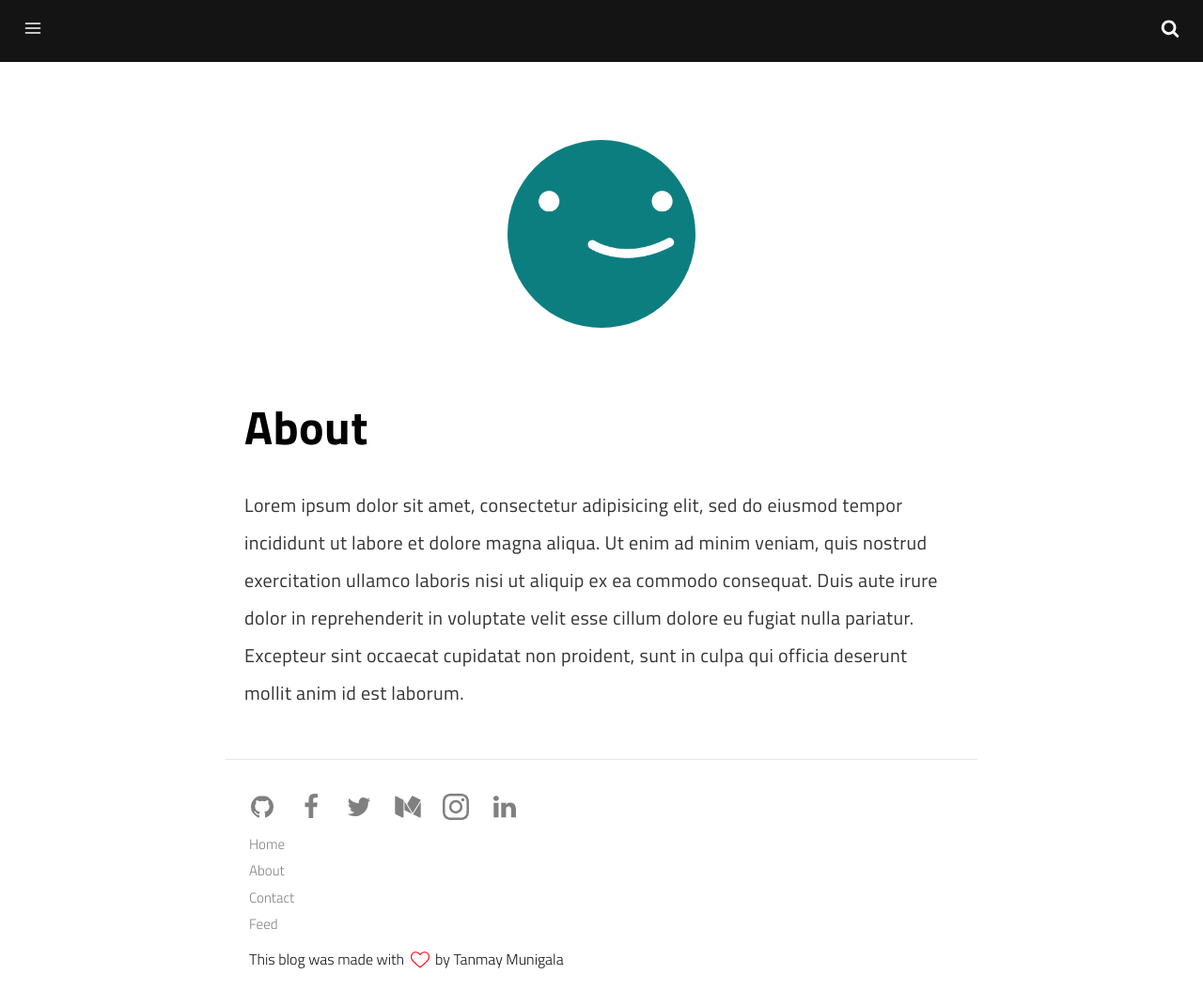
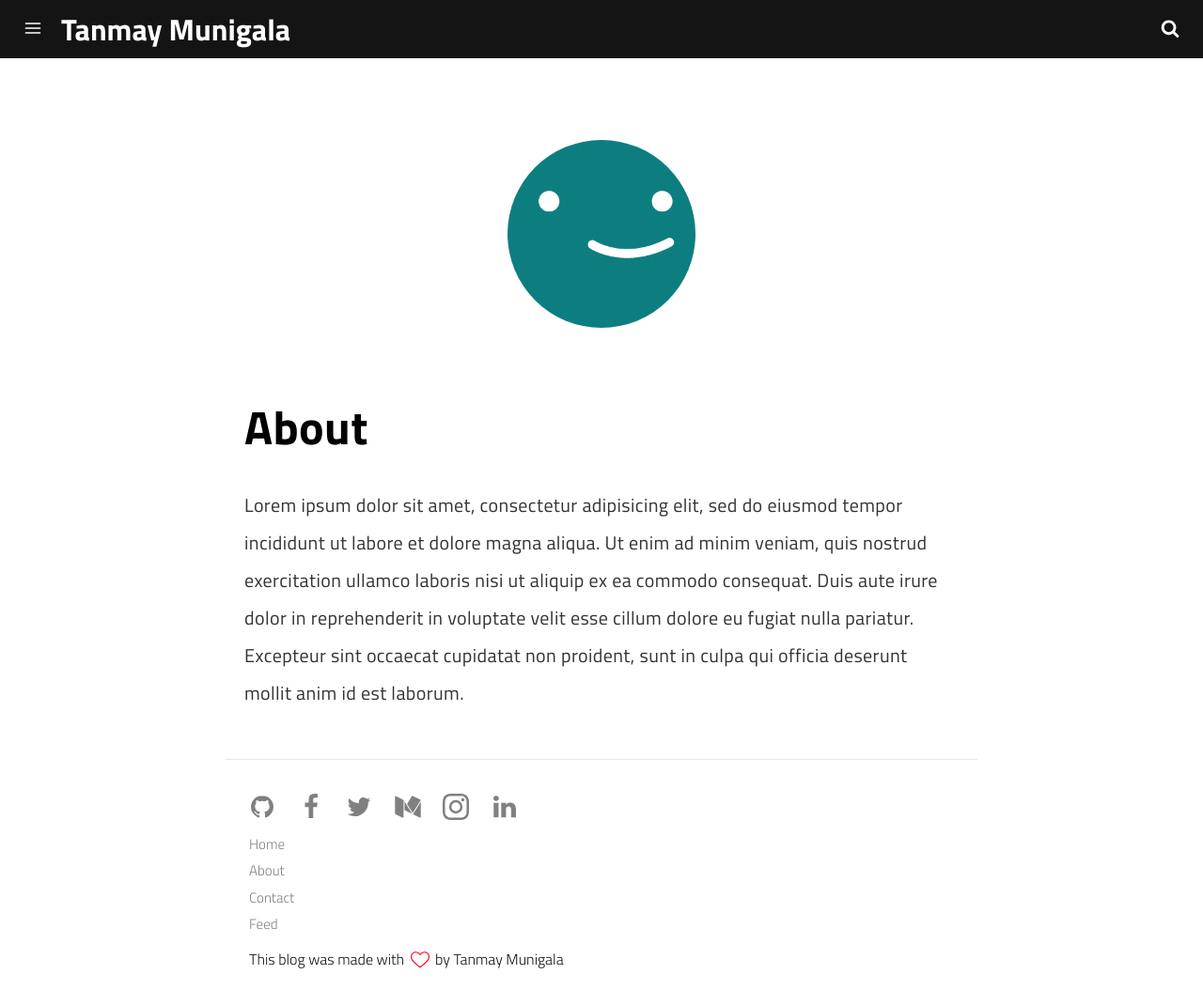
Before and after one commit to tanmaymunigala/tanmaymunigala.github.io, a Jekyll site: the page built from pages/about.md, in a window 1280 px wide and 1070 px high. Shown: the whole window at 94% size. Built offline with Jekyll 4.4.1, drawn with Linux system fonts in a browser that asks for light colours; a script that is not in the unit is left out.

Commit message:
Fix header

```diff
--- a/_includes/header.html
+++ b/_includes/header.html
@@ -1,21 +1,23 @@
 <header class="bar-header">
     <a id="menu" role="button">
-        <svg id="open" class="icon-menu">
-            <use xlink:href="#icon-menu"></use>
-        </svg>
+        <svg id="open" class="icon-menu"><use xlink:href="#icon-menu"></use></svg>
     </a>
     <h1 class="logo">
-        <a href="{{ site.baseurl }}/"></a>
+        <a href="{{ site.baseurl }}/">
+            {% if site.use_logo %}
+                {% include logo.html %}
+            {% else %}
+                {{ site.name }}
+            {% endif %}
+        </a>
     </h1>
     <a id="search" class="dosearch" role="button">
-        <svg class="icon-search">
-            <use xlink:href="#icon-search"></use>
-        </svg>
+        <svg class="icon-search"><use xlink:href="#icon-search"></use></svg>
     </a>
     {% if site.show_get_theme_btn %}
-    <a href="https://github.com/thiagorossener/jekflix-template" class="get-theme" role="button">
-        Get this theme!
-    </a>
+        <a href="https://github.com/thiagorossener/jekflix-template" class="get-theme" role="button">
+            Get this theme!
+        </a>
     {% endif %}
 </header>
 
```
